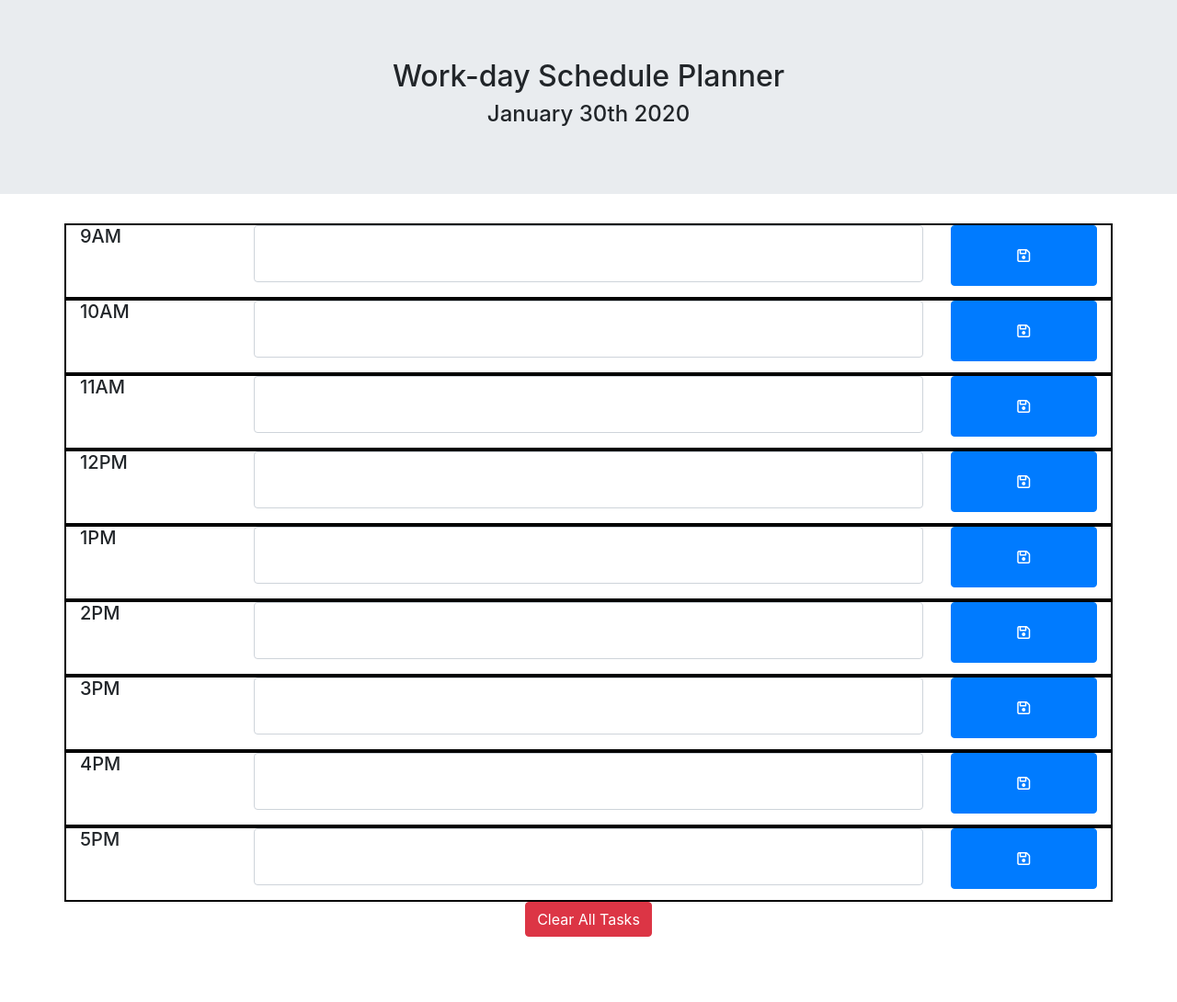
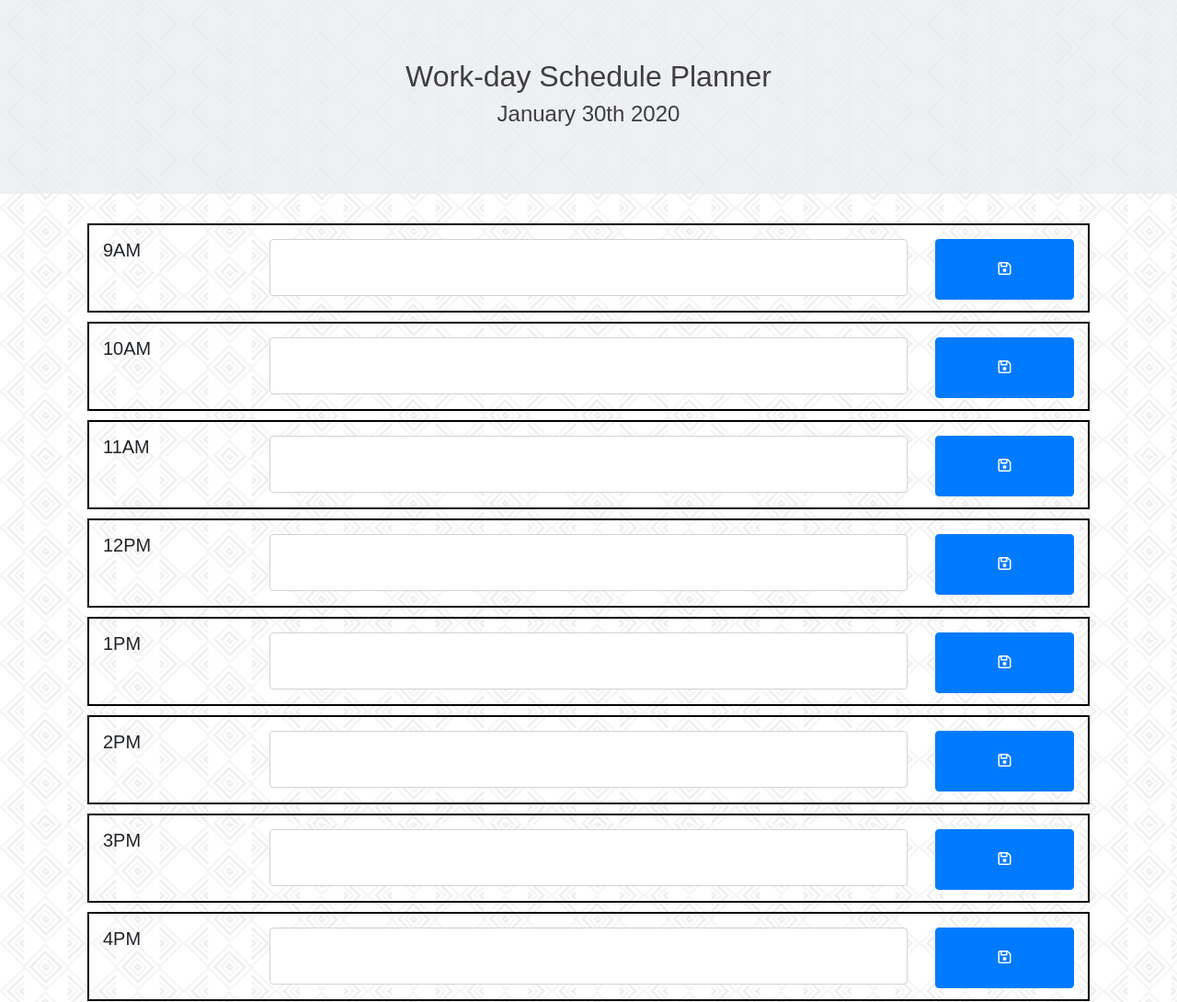
Before and after one commit to CinnaStar12/Day_Planner, a plain HTML site: page index.html in a window 1280 px wide. Shown: the top 1090 px of the page at 92% size. Before the commit the page ends 1019 px from the top, so only its background shows below. Drawn offline with nearby package versions, Linux system fonts and the light colour scheme.

Commit message:
css changes

```diff
--- a/assets/CSS/style.css
+++ b/assets/CSS/style.css
@@ -1,9 +1,19 @@
+body{
+    background-image: url(../Images/greek-vase.png);
+    font-family: 'Poppins', sans-serif;
+}
+.jumbotron{
+    opacity:75%;
+    color: black;
+}
 textarea {
     resize: none;
     border: none;
   }
 .schedule-block{
     border: 2px solid black;
+    margin: 10px;
+    padding-top: 15px;
 }
 .time-button{
     padding: 20px;
```
Also changed, not shown: assets/Images/greek-vase.png (added).
